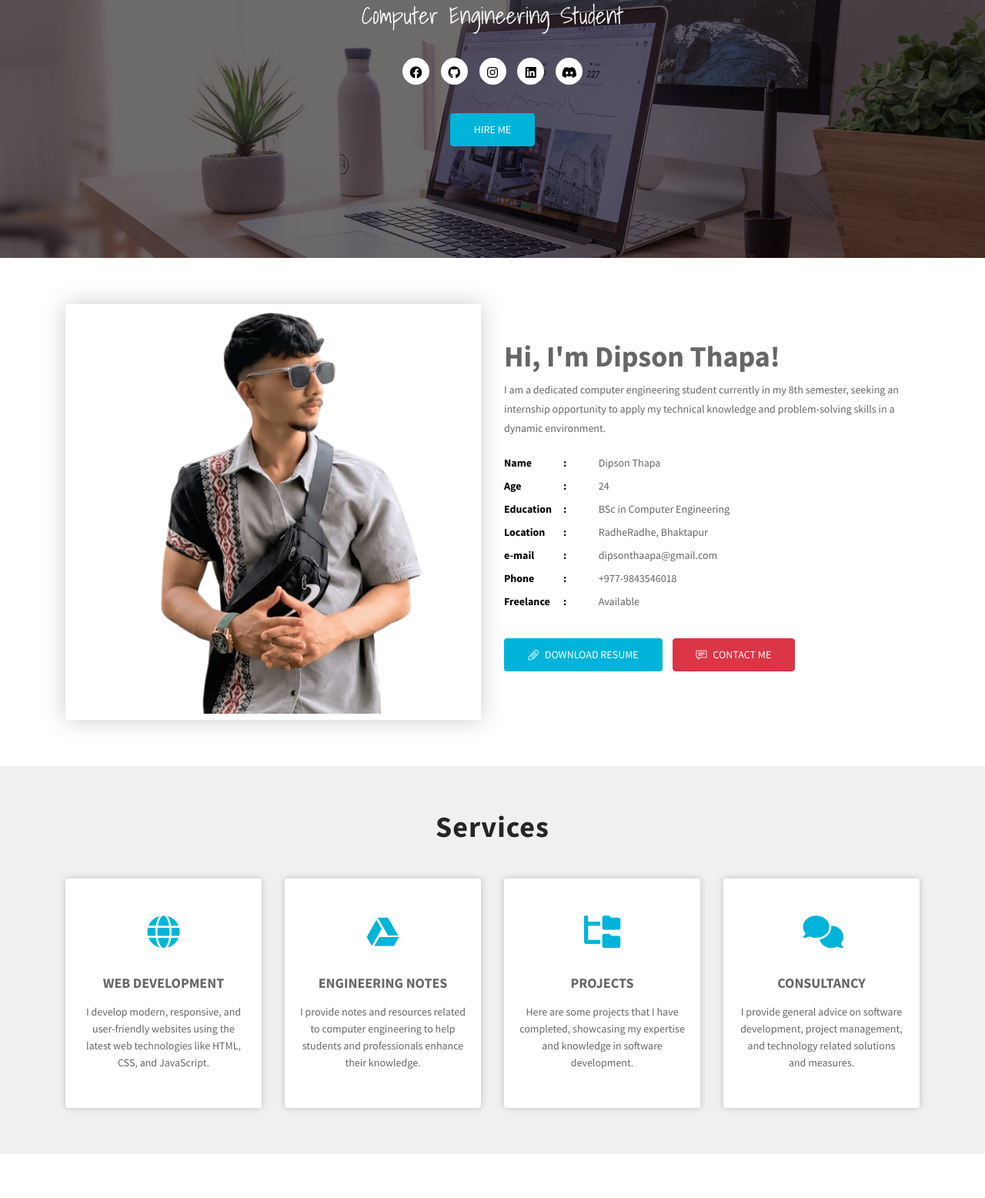
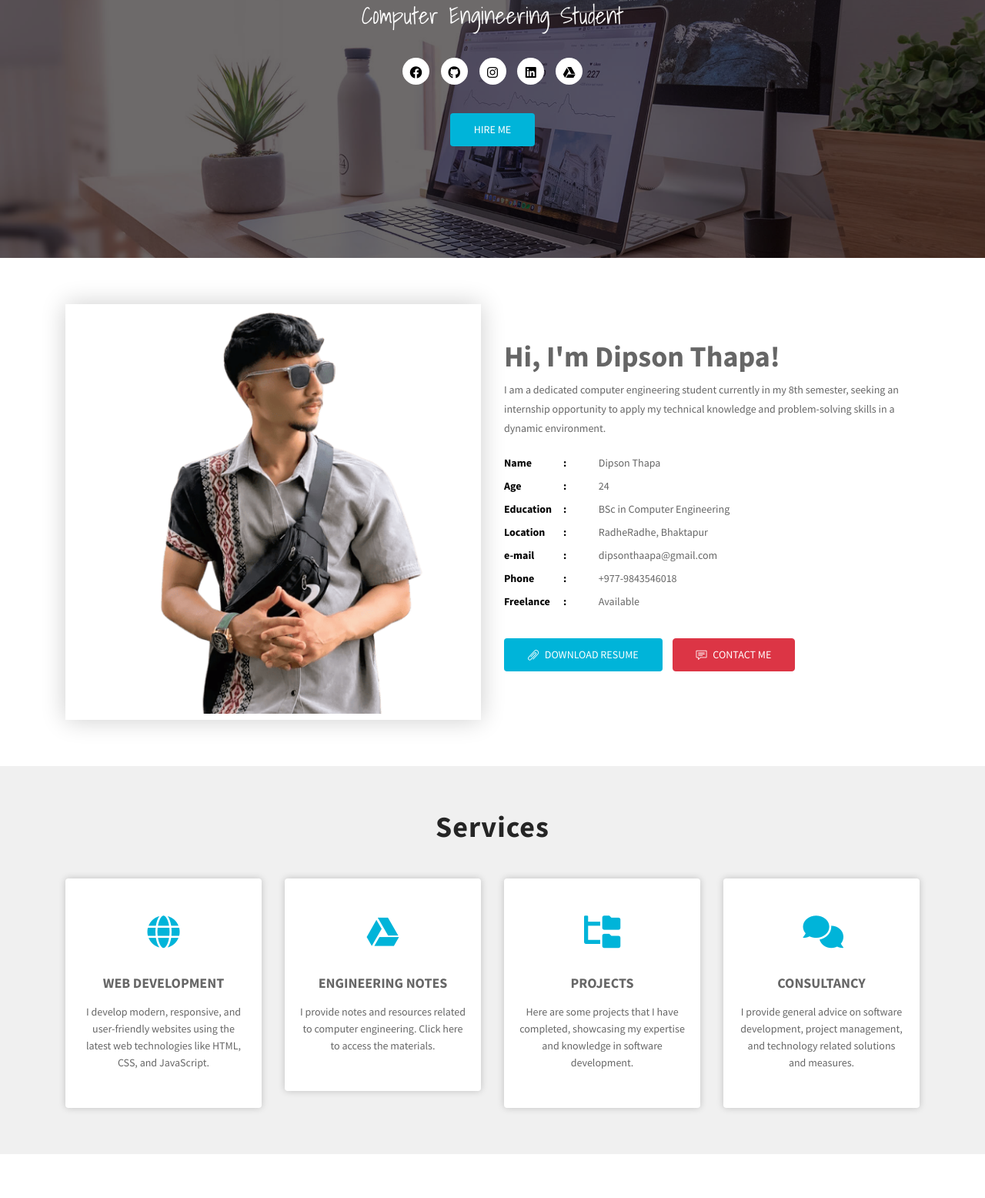
Before and after one commit to Dipson-bot/dipsonthapa, a plain HTML site: page index.html in a window 1280 px wide. Shown: the part 282-1838 px from the top of the page at 77% size. Drawn offline with Linux system fonts and the light colour scheme; files whose address does not match are found by name.

Commit message:
Update index.html

```diff
--- a/index.html
+++ b/index.html
@@ -223,8 +223,8 @@
                   <li>
                     <a
                       class="google"
-                      href="https://discord.gg/RpNhe3gCnF"
-                      ><i class="fa-brands fa-discord"></i
+                      href="https://drive.google.com/drive/folders/1rG3-wqEXCMCzL0Aer-xMlgzfTyVBE9vS?usp=sharing"
+                      ><i class="fa-brands fa-google-drive"></i
                     ></a>
                   </li>
                 </ul>
@@ -352,8 +352,7 @@
                   >
                 </h3>
                 <p>
-                  I provide notes and resources related to computer engineering
-                  to help students and professionals enhance their knowledge.
+                  I provide notes and resources related to computer engineering. Click here to access the materials.
                 </p>
               </div>
             </div>
```
